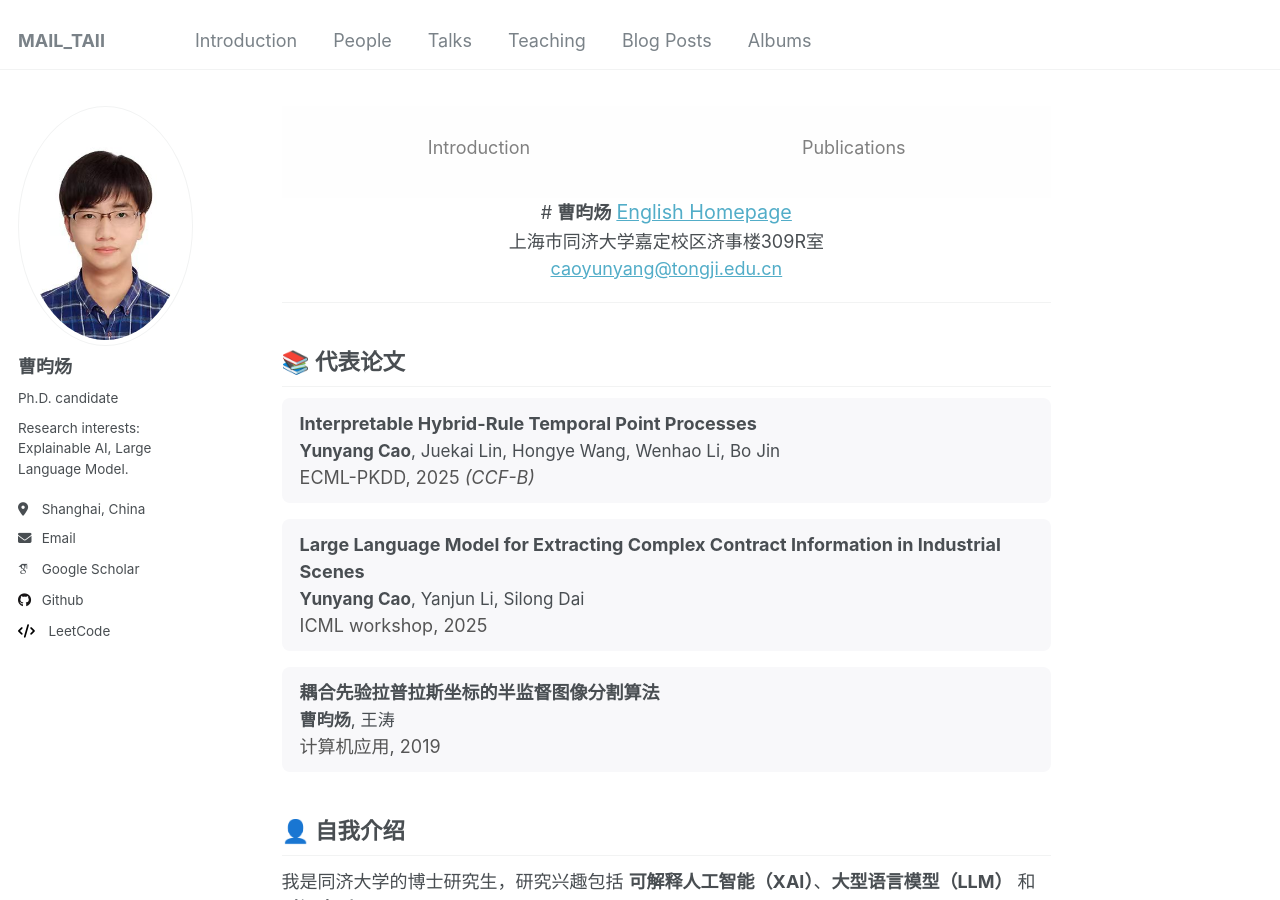
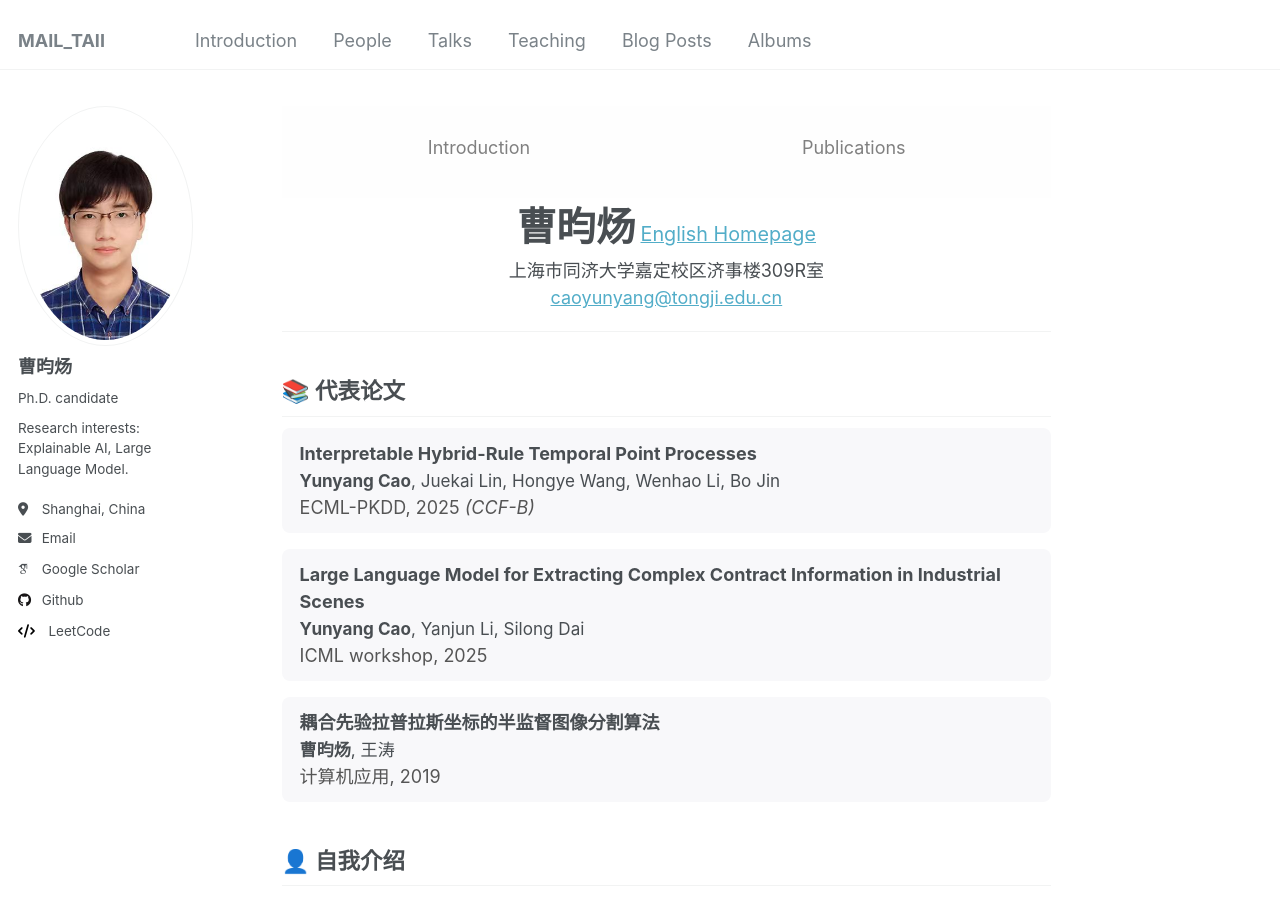
Before and after one commit to mail-taii/mail-taii.github.io, a Jekyll site: the page built from _people/1_doctor_cyy/1_doctor_cyy.md, in a window 1280 px wide and 900 px high. Built offline with Jekyll 4.4.1, drawn with Linux system fonts in a browser that asks for light colours; some web fonts are replaced.

Commit message:
Update 1_doctor_cyy.md

```diff
--- a/_people/1_doctor_cyy/1_doctor_cyy.md
+++ b/_people/1_doctor_cyy/1_doctor_cyy.md
@@ -21,7 +21,7 @@ links:
 
 <div align="center">
 
-  # <b>曹昀炀</b>
+  <b style="font-size:2.2em;">曹昀炀</b>
 
   <a href="https://yy-c.github.io/" style="font-size:1.1em;">English Homepage</a>
 </div>
@@ -93,5 +93,5 @@ links:
   <li><b>摄影</b>：视频拍摄、剪辑</li>
   <li><b>围棋</b>：业余2段</li>
   <li><b>运动</b>：羽毛球、乒乓球、骑行等</li>
-  <li><b>旅游</li>
+  <li><b>旅游</b></li>
 </ul>
```
